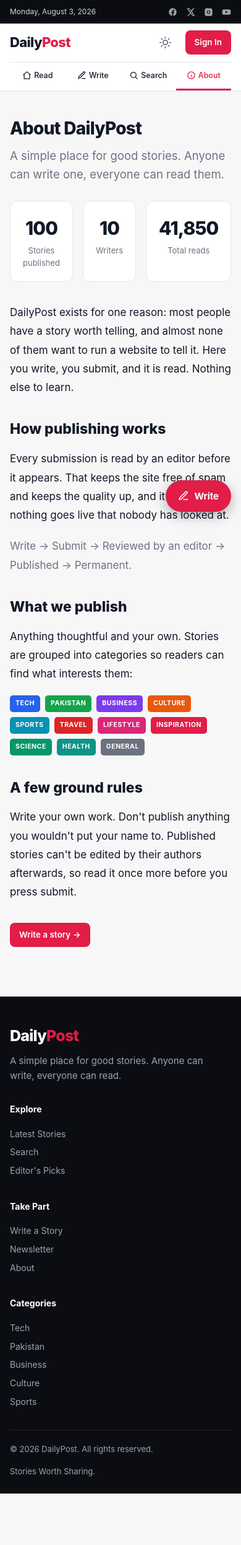
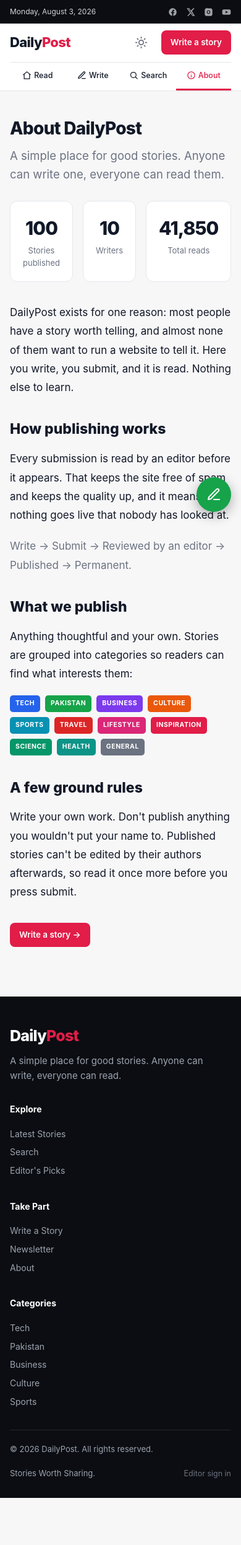
Before and after one commit to TaimourKhan2132/dailypost, a PHP site: page /about.php in a window 390 px wide. Shown: the whole page at 62% size. Before the commit the page ends 2410 px from the top, so only its background shows below. Run offline with PHP 8.4, Linux system fonts and the light colour scheme; data comes from the database, SQL or seed files in the repository.

Commit message:
Three photos per category, green icon-only Write button, editor sign-in moved to footer
Images: new category_images table holds three verified photos per category instead of one, so ten stories in the same category no longer show the same picture. The choice is made from the story id, not at random, so a story keeps the same photo across the card, the article and Most Read. Homepage now shows 20 distinct photos where it previously showed at most 11.

Every photo was checked by eye, cropped to the 16:10 shape the cards use, not just for an HTTP 200. Pakistan gains Minar-e-Pakistan; Sports gains a cricket ground and a cricket ball.

load_categories() replaces the same five-line block copy-pasted across five pages, and tolerates the category_images table being absent so the site still works before the migration is imported.

Write button is now a green circle with just the pencil. Sign In has left the header for a quiet 'Editor sign in' link in the footer - it was only ever the editor's door and readers were being invited to try it. The header now offers 'Write a story' instead.

Deployed: 9 files uploaded.

Co-Authored-By: Claude Opus 5 <noreply@anthropic.com>

```diff
--- a/DailyPost_PHP_MySQL_Demo_100/about.php
+++ b/DailyPost_PHP_MySQL_Demo_100/about.php
@@ -3,10 +3,7 @@ require 'config/db.php';
 
 dp_session_start();
 
-$categories = [];
-foreach ($pdo->query("SELECT * FROM categories ORDER BY sort_order") as $c) {
-    $categories[$c['slug']] = $c;
-}
+$categories = load_categories($pdo);
 
 $stats = $pdo->query(
     "SELECT COUNT(*) AS stories, COUNT(DISTINCT author) AS authors, SUM(views) AS views
--- a/DailyPost_PHP_MySQL_Demo_100/assets/css/dailypost.css
+++ b/DailyPost_PHP_MySQL_Demo_100/assets/css/dailypost.css
@@ -579,8 +579,8 @@ a   { color: inherit; text-decoration: none; }
    screen. Belt and braces. */
 .fab { display: none; }
 .fab svg {
-  width: 18px;
-  height: 18px;
+  width: 24px;
+  height: 24px;
   flex-shrink: 0;
   fill: none;
   stroke: currentColor;
@@ -591,22 +591,20 @@ a   { color: inherit; text-decoration: none; }
 
 @media (max-width: 860px) {
   .fab {
-    display: inline-flex;
-    align-items: center;
-    gap: 8px;
+    display: grid;
+    place-items: center;
     position: fixed;
     right: 16px;
     bottom: 18px;
     z-index: 60;
-    padding: 14px 20px;
-    border-radius: 999px;
-    background: var(--accent);
+    width: 56px;
+    height: 56px;
+    border-radius: 50%;
+    background: #16a34a;
     color: #fff;
-    font-weight: 700;
-    font-size: 15px;
-    box-shadow: 0 6px 20px rgba(0,0,0,.3);
+    box-shadow: 0 6px 20px rgba(0,0,0,.32);
   }
-  .fab:active { background: var(--accent-hover); }
+  .fab:active { background: #15803d; }
   /* Leaves room so the button never sits on top of the last line
      of the footer. */
   body { padding-bottom: 76px; }
@@ -632,7 +630,16 @@ a   { color: inherit; text-decoration: none; }
   border-top: 1px solid rgba(255,255,255,.1);
   display: flex; justify-content: space-between; gap: 16px;
   font-size: 13px; flex-wrap: wrap;
+  align-items: center;
 }
+/* Deliberately quiet. Editors know it is here; readers have no
+   reason to notice it. */
+.site-footer .editor-link {
+  display: inline-block;
+  color: #6b7280;
+  font-size: 12.5px;
+}
+.site-footer .editor-link:hover { color: var(--accent); }
 
 
 /* --- RESPONSIVE -------------------------------------------------------- */
--- a/DailyPost_PHP_MySQL_Demo_100/includes/footer.php
+++ b/DailyPost_PHP_MySQL_Demo_100/includes/footer.php
@@ -1,9 +1,8 @@
 <?php // Floating Write button. Phones only, and not on the write
       // page itself where it would just point at the current page. ?>
 <?php if (($active_nav ?? '') !== 'write'): ?>
-  <a class="fab" href="<?= $base ?? '' ?>write.php" aria-label="Write a story">
+  <a class="fab" href="<?= $base ?? '' ?>write.php" aria-label="Write a story" title="Write a story">
     <svg viewBox="0 0 24 24"><path d="M12 20h9"/><path d="M16.5 3.5a2.1 2.1 0 0 1 3 3L7 19l-4 1 1-4 12.5-12.5z"/></svg>
-    <span>Write</span>
   </a>
 <?php endif; ?>
 
@@ -42,6 +41,10 @@
     <div class="base">
       <span>© <?= date('Y') ?> DailyPost. All rights reserved.</span>
       <span>Stories Worth Sharing.</span>
+      <?php // Editors only. Kept down here rather than in the header
+            // so readers are not invited to create an account that
+            // does not exist. ?>
+      <a class="editor-link" href="<?= $base ?? '' ?>admin/login.php">Editor sign in</a>
     </div>
   </div>
 </footer>
--- a/DailyPost_PHP_MySQL_Demo_100/includes/header.php
+++ b/DailyPost_PHP_MySQL_Demo_100/includes/header.php
@@ -89,7 +89,11 @@ $css_v    = is_file($css_path) ? filemtime($css_path) : time();
         <svg class="sun" viewBox="0 0 24 24"><circle cx="12" cy="12" r="4.2"/><path d="M12 2v2M12 20v2M4.9 4.9l1.4 1.4M17.7 17.7l1.4 1.4M2 12h2M20 12h2M4.9 19.1l1.4-1.4M17.7 6.3l1.4-1.4"/></svg>
         <svg class="moon" viewBox="0 0 24 24"><path d="M21 12.8A9 9 0 1 1 11.2 3a7 7 0 0 0 9.8 9.8z"/></svg>
       </button>
-      <a class="btn" href="<?= $base ?? '' ?>admin/login.php">Sign In</a>
+      <?php // The old Sign In button lived here. It was only ever
+            // the editor's door, so having it in the header invited
+            // readers to try creating accounts that do not exist.
+            // It now sits quietly in the footer instead. ?>
+      <a class="btn" href="<?= $base ?? '' ?>write.php">Write a story</a>
     </div>
   </div>
 </header>
--- a/DailyPost_PHP_MySQL_Demo_100/includes/helpers.php
+++ b/DailyPost_PHP_MySQL_Demo_100/includes/helpers.php
@@ -195,14 +195,74 @@ function is_safe_image_url(?string $url): bool
     return in_array(strtolower(parse_url($url, PHP_URL_SCHEME) ?? ''), ['http', 'https'], true);
 }
 
-// Falls back to the category photo when a story has no usable
-// image. The browser-side onerror handler covers the other case -
-// a link that looked fine but is dead by the time someone reads it.
+// Loads every category with its badge colour and its set of
+// fallback photos. Every page needs this, so it lives here rather
+// than being copy-pasted five times.
+function load_categories(PDO $pdo): array
+{
+    $cats = [];
+
+    foreach ($pdo->query("SELECT * FROM categories ORDER BY sort_order") as $c) {
+        $c['images'] = [];
+        $cats[$c['slug']] = $c;
+    }
+
+    // Wrapped because the code may reach a server where migration
+    // 004 has not been imported yet. A missing table should mean
+    // one photo per category, not a broken site.
+    try {
+        foreach ($pdo->query("SELECT category, url FROM category_images ORDER BY id") as $r) {
+            if (isset($cats[$r['category']])) {
+                $cats[$r['category']]['images'][] = $r['url'];
+            }
+        }
+    } catch (PDOException $e) {
+        // no category_images table - fall through to default_image
+    }
+
+    foreach ($cats as $slug => $c) {
+        if (!$c['images'] && !empty($c['default_image'])) {
+            $cats[$slug]['images'][] = $c['default_image'];
+        }
+    }
+
+    return $cats;
+}
+
+// Falls back to a category photo when a story has no usable image.
+// The browser-side onerror handler covers the other case - a link
+// that looked fine but is dead by the time someone reads it.
 function story_image(array $story, array $categories): string
 {
     if (is_safe_image_url($story['image_url'] ?? null)) {
         return $story['image_url'];
     }
 
-    return $categories[$story['category']]['default_image'] ?? '';
+    $cat = $categories[$story['category']] ?? $categories['general'] ?? null;
+    if (!$cat) {
+        return '';
+    }
+
+    $images = $cat['images'] ?? [];
+    if (!$images) {
+        return $cat['default_image'] ?? '';
+    }
+
+    // Chosen from the story id rather than at random, so a story
+    // keeps the same picture on every page load and between the
+    // card, the article and Most Read. Random would make the site
+    // flicker on every refresh.
+    return $images[((int) ($story['id'] ?? 0)) % count($images)];
 }
+
+// The single photo used when a whole category needs one image
+// (the onerror fallback on an <img>, for instance).
+function category_image(array $categories, string $slug): string
+{
+    $cat = $categories[$slug] ?? $categories['general'] ?? null;
+    if (!$cat) {
+        return '';
+    }
+
+    return $cat['images'][0] ?? $cat['default_image'] ?? '';
+}
--- a/DailyPost_PHP_MySQL_Demo_100/index.php
+++ b/DailyPost_PHP_MySQL_Demo_100/index.php
@@ -6,10 +6,7 @@ dp_session_start();
 // --- CATEGORIES --------------------------------------------------
 // Keyed by slug so a story can look up its badge colour and its
 // fallback photo in one step.
-$categories = [];
-foreach ($pdo->query("SELECT * FROM categories ORDER BY sort_order") as $c) {
-    $categories[$c['slug']] = $c;
-}
+$categories = load_categories($pdo);
 
 // --- THE FOUR HOMEPAGE QUERIES -----------------------------------
 // Each one is small and indexed. This is why migration 001 added
--- a/DailyPost_PHP_MySQL_Demo_100/search.php
+++ b/DailyPost_PHP_MySQL_Demo_100/search.php
@@ -3,10 +3,7 @@ require 'config/db.php';
 
 dp_session_start();
 
-$categories = [];
-foreach ($pdo->query("SELECT * FROM categories ORDER BY sort_order") as $c) {
-    $categories[$c['slug']] = $c;
-}
+$categories = load_categories($pdo);
 
 $term = trim($_GET['q'] ?? '');
 $cat  = $_GET['category'] ?? '';
--- a/DailyPost_PHP_MySQL_Demo_100/story.php
+++ b/DailyPost_PHP_MySQL_Demo_100/story.php
@@ -3,10 +3,7 @@ require 'config/db.php';
 
 dp_session_start();
 
-$categories = [];
-foreach ($pdo->query("SELECT * FROM categories ORDER BY sort_order") as $c) {
-    $categories[$c['slug']] = $c;
-}
+$categories = load_categories($pdo);
 
 $id = (int) ($_GET['id'] ?? 0);
 
--- a/DailyPost_PHP_MySQL_Demo_100/write.php
+++ b/DailyPost_PHP_MySQL_Demo_100/write.php
@@ -7,10 +7,7 @@ $errors = $_SESSION['form_errors'] ?? [];
 $old    = $_SESSION['form_old']    ?? [];
 unset($_SESSION['form_errors'], $_SESSION['form_old']);
 
-$categories = [];
-foreach ($pdo->query("SELECT * FROM categories ORDER BY sort_order") as $c) {
-    $categories[$c['slug']] = $c;
-}
+$categories = load_categories($pdo);
 
 $v = fn(string $k): string => e($old[$k] ?? '');
 
```
Also changed, not shown: DailyPost_PHP_MySQL_Demo_100/migrations/004_category_images.sql (added).
